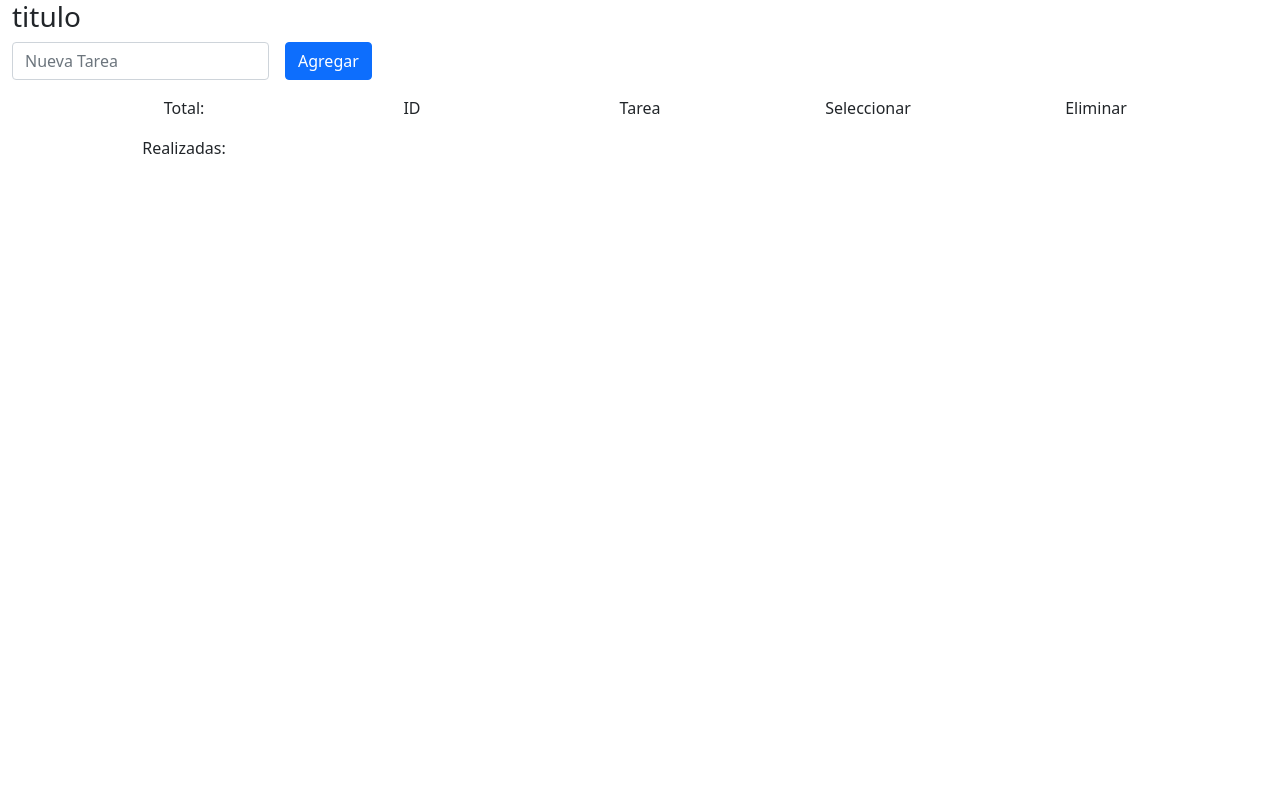
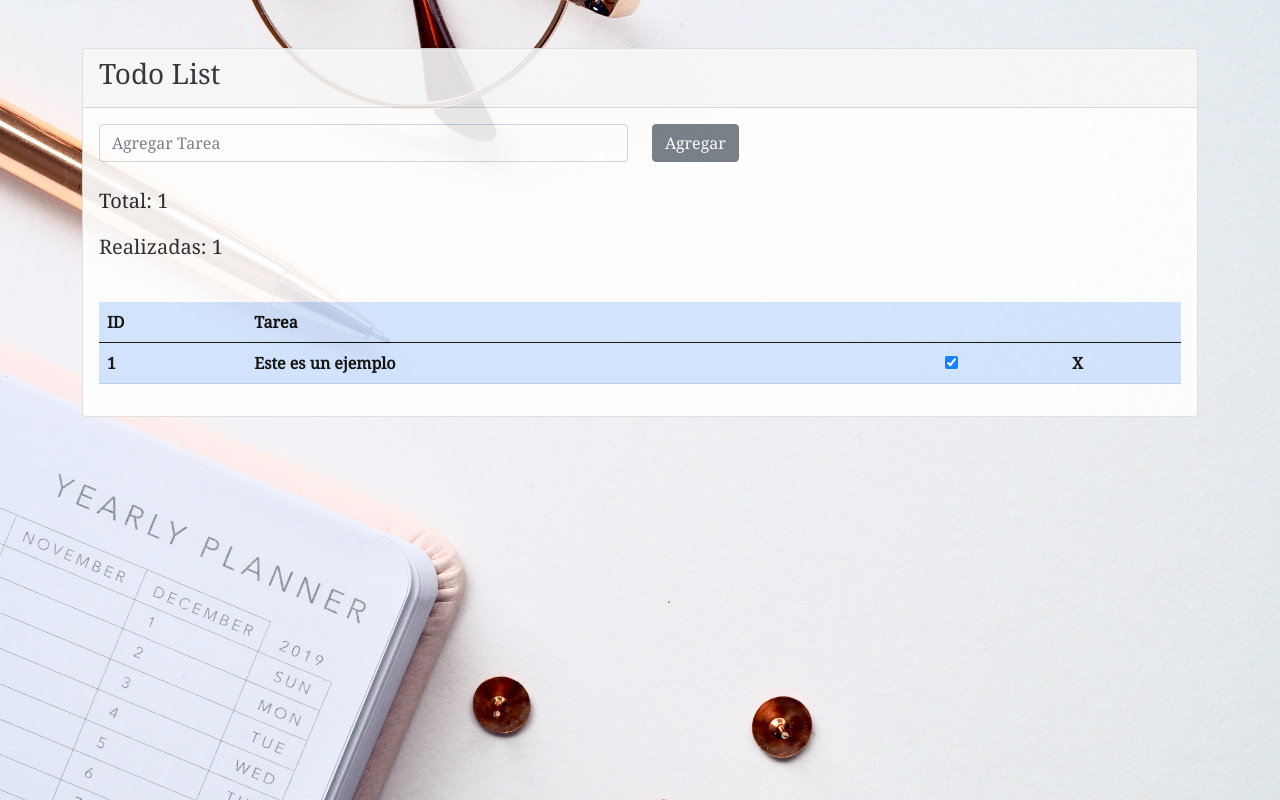
Before and after one commit to tamiaguilera/desafio5-todolist, a plain HTML site: page index.html in a window 1280 px wide. Drawn offline with Linux system fonts and the light colour scheme.

Commit message:
desafio listo

```diff
--- a/assets/css/style.css
+++ b/assets/css/style.css
@@ -0,0 +1,14 @@
+body{
+    font-family: 'Noto Serif', serif;
+   background-image: url(../img/lista.jpg);
+   position: relative;
+   background-repeat: no-repeat;
+   background-size: cover;
+   height: 100vg;
+   width: 100%;
+}
+
+.card{
+    opacity: 90%;
+
+}
--- a/assets/js/script.js
+++ b/assets/js/script.js
@@ -0,0 +1,91 @@
+const tareas = [{ id: 1, descripcion: "Este es un ejemplo", realizada: true }];
+
+const mostrarTareas = () => {
+  let template = "";
+  tareas.forEach((tarea) => {
+    template += `
+      <tr>
+        <td>${tarea.id}</td>
+        <td class="descripcion">${tarea.descripcion}</td>
+        <td>
+          <input type="checkbox" ${tarea.realizada ? "checked" : ""} />
+        </td>
+        <td>
+          <span>X</span>
+        </td>
+      </tr>
+    `;
+  });
+
+
+  const tbody = document.querySelector("#tareas tbody");
+  tbody.innerHTML = template;
+
+
+  agregarEventoBorrar();
+  manejarEstado();
+  contarTareas();
+};
+
+const agregarEventoBorrar = () => {
+  const eliminar = document.querySelectorAll("#tareas span");
+  eliminar.forEach((btn, index) => {
+    btn.addEventListener("click", () => {
+      tareas.splice(index, 1);
+      mostrarTareas();
+    });
+  });
+};
+
+const manejarEstado = () => {
+  const boxes = document.querySelectorAll("#tareas input[type='checkbox']");
+  boxes.forEach((box, index) => {
+    const row = document.querySelector(
+      `#tareas tbody tr:nth-child(${index + 1})`
+    );
+
+    if (box.checked) {
+      row.classList.add("bold");
+    }
+
+    box.addEventListener("click", () => {
+      row.classList.toggle("bold");
+      tareas[index].realizada = !tareas[index].realizada;
+
+      contarTareas();
+    });
+  });
+};
+
+const contarTareas = () => {
+  const total = tareas.length;
+  const realizadas = tareas.filter((tarea) => tarea.realizada === true).length;
+
+  const spanTotal = document.getElementById("total");
+  const spanRealizadas = document.getElementById("realizadas");
+
+  spanTotal.innerHTML = total;
+  spanRealizadas.innerHTML = realizadas;
+};
+
+const btn = document.getElementById("btn");
+btn.addEventListener("click", () => {
+
+  const tarea = document.getElementById("tarea");
+
+
+  tareas.push({
+    id: tareas.length + 1,
+    descripcion: tarea.value,
+    realizada: false
+  });
+
+
+  tarea.value = "";
+
+
+  mostrarTareas();
+});
+
+
+mostrarTareas();
--- a/index.html
+++ b/index.html
@@ -6,36 +6,66 @@
     <meta name="viewport" content="width=device-width, initial-scale=1.0">
     <link rel="stylesheet" href="assets/css/bootstrap.min.css">
     <link rel="stylesheet" href="./assets/css/style.css">
-    <title>todoList</title>
+    <link rel="preconnect" href="https://fonts.googleapis.com">
+    <link rel="preconnect" href="https://fonts.gstatic.com" crossorigin>
+    <link href="https://fonts.googleapis.com/css2?family=Noto+Serif&display=swap" rel="stylesheet">
+    <title>TodoList</title>
+    <style>
+      tbody tr.bold {
+        font-weight: bold;
+      }
+    </style>
 </head>
 <body>
-    <main class="container-fluid">
-        <h3>titulo</h3>
-        <form class="row g-3">
-            <div class="col-auto">
-              <label for="inputPassword2" class="visually-hidden">Nueva Tarea</label>
-              <input type="password" class="form-control" id="inputNuevaTarea" placeholder="Nueva Tarea">
+    <div class="container mt-5">
+      <div class="card">
+        <div class="card-header">
+            <div class="row">
+              <div class="col-12 col-md-3">
+                <h3>Todo List</h3>
+              </div>
             </div>
-            <div class="col-auto">
-              <button  id="btnAgregar" type="submit" class="btn btn-primary mb-3">Agregar</button>
+        </div>
+        <div class="card-body">
+            <div class="row">
+              <div class="col-6">
+                <input type="text" class="form-control" id="tarea" placeholder="Agregar Tarea">
+              </div>
+              <div class="col-6">
+                <button id="btn" type="button" class="btn btn-secondary">Agregar </button>
+              </div>
+            </div>
+            <div class="row mt-4">
+              <div class="col-12">
+                <p class="lead">Total: <span id="total"></span></p>
+              </div>
+              <div class="col-12">
+                <p class="lead">Realizadas: <span id="realizadas"></span></p>
+              </div>
             </div>
 
-        </form>
+          <table class="table table-primary mt-4" id="tareas">
+            <thead>
+              <tr>
+                <th scope="col">ID</td>
+                <th scope="col">Tarea</td>
+                <th scope="col"></td>
+                <th scope="col"></td>
+              </tr>
+            </thead>
+            <tbody></tbody>
+          </table>
+        </div>
+      </div>
+     </div>
 
-        <div class="container text-center">
-            <div class="row row-cols-md-5">
-                <div class="col">
-                    <p>Total:</p>
-                    <p>Realizadas:</p>
-                </div>
-                <div class="col">ID</div>
-                <div class="col">Tarea</div>
-                <div class="col">Seleccionar</div>
-                <div class="col">Eliminar</div>
-             </div>
-         </div>
 
-    </main>
+
+
+
+
+
+
 
     <script src="assets/js/bootstrap.min.js"></script>
     <script src="./assets/js/script.js"></script>
```
Also changed, not shown: assets/img/lista.jpg (added), 1 other file.
